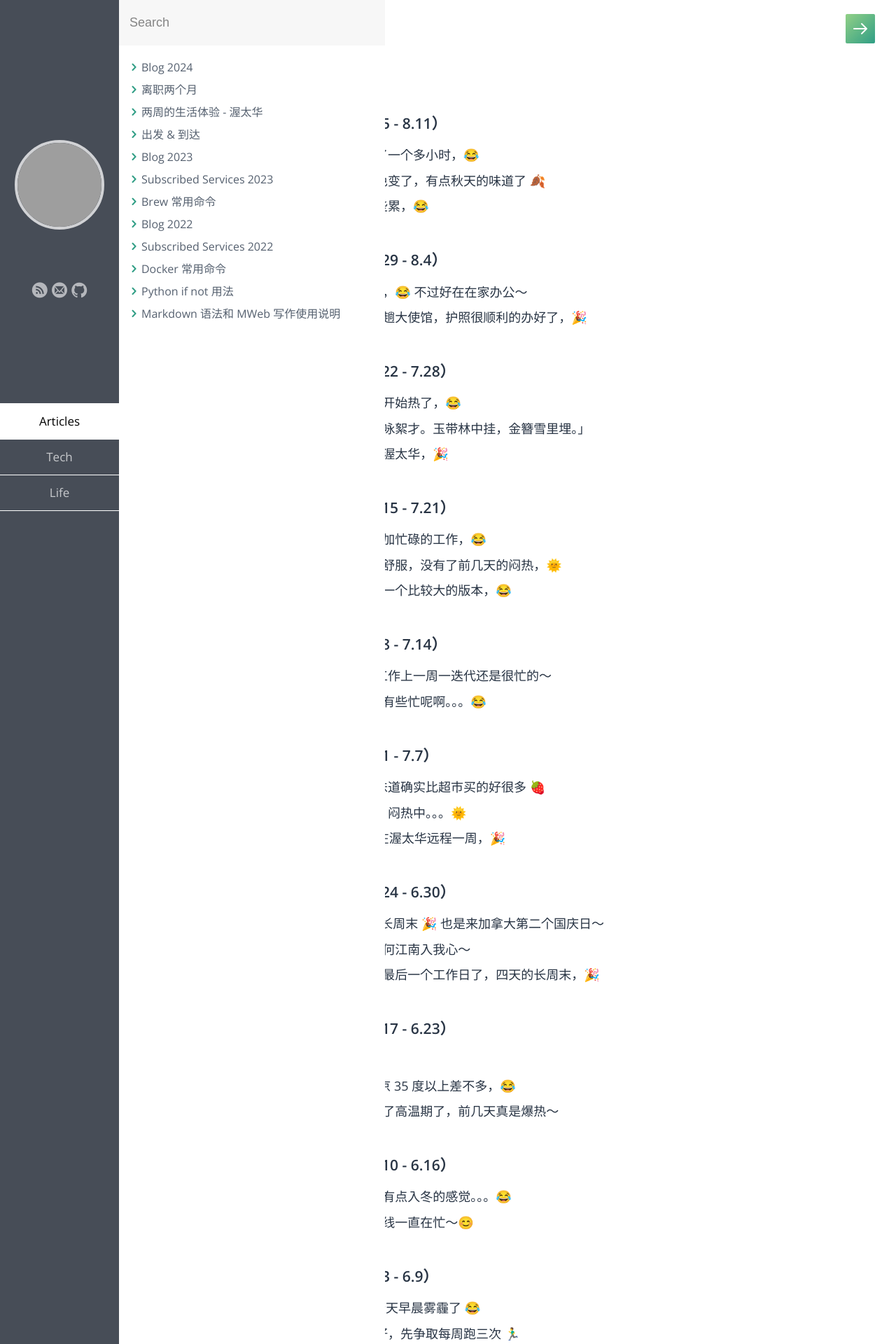
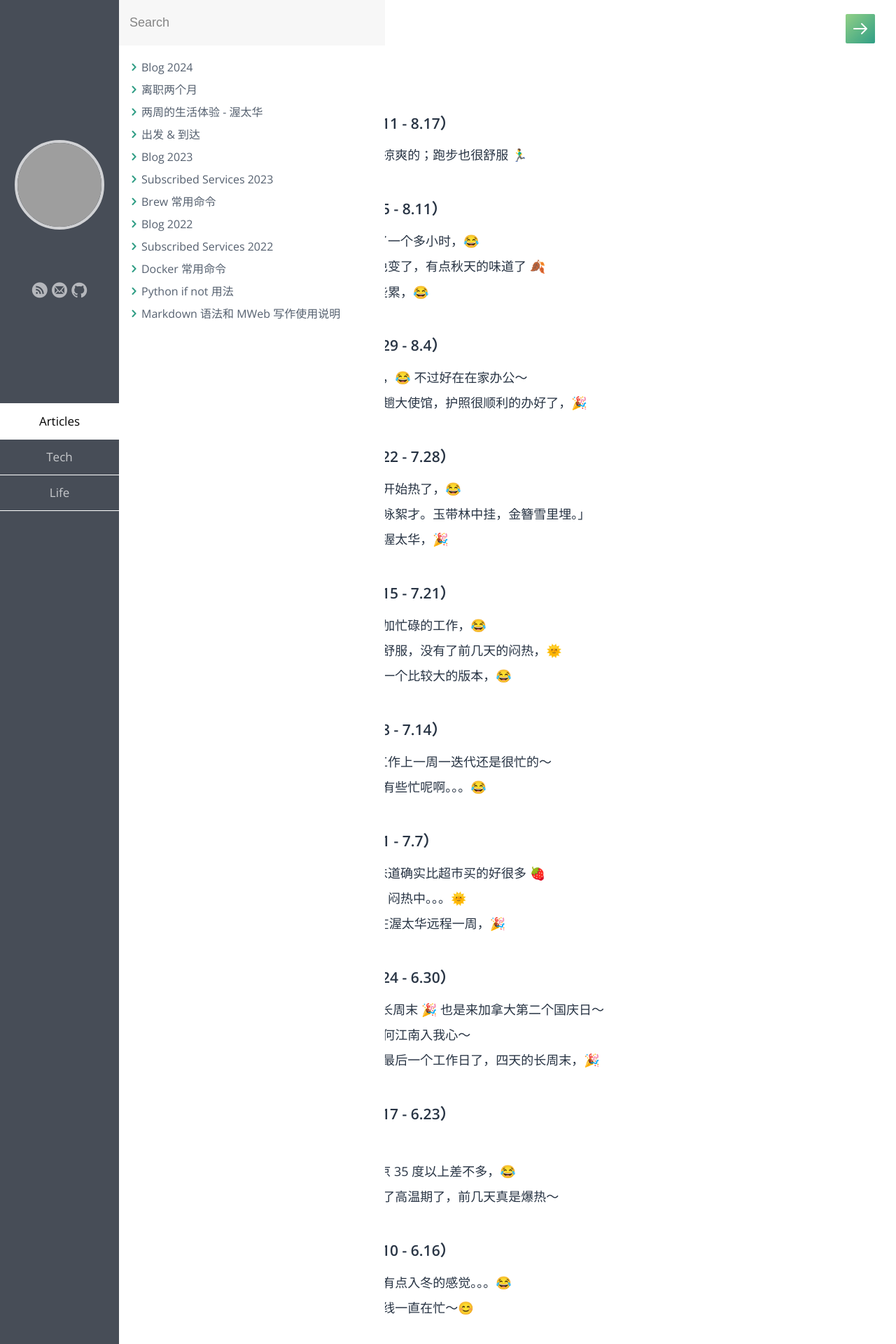
Before and after one commit to samxupeiran/samxupeiran.github.io, a Jekyll site: the page built from _posts/life/2024-01-02-my-blog.md, in a window 1280 px wide. Shown: the top 1920 px of the page at 70% size. Built offline with Jekyll 4.4.1, drawn with Linux system fonts in a browser that asks for light colours; some web fonts are replaced; some of the changed text lies outside the part shown; grey boxes are pictures that could not be loaded.

Commit message:
feat: add weekly blog 8/12

```diff
--- a/_posts/life/2024-01-02-my-blog.md
+++ b/_posts/life/2024-01-02-my-blog.md
@@ -5,6 +5,9 @@ category: Life
 tags: Blog
 ---
 
+
+- ### 2024 年 8 月 第 3 周（8.11 - 8.17）
+     - 8.11 秋意渐浓，还是比较凉爽的；跑步也很舒服 🏃‍♂️
 
 - ### 2024 年 8 月 第 2 周（8.5 - 8.11）
      - 8.6 昨天来了多伦多，堵了一个多小时，😂
```
